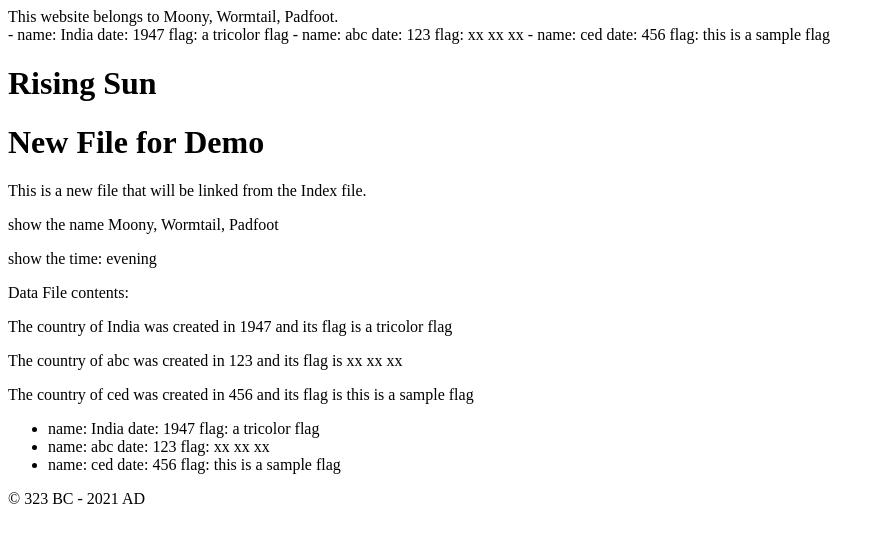
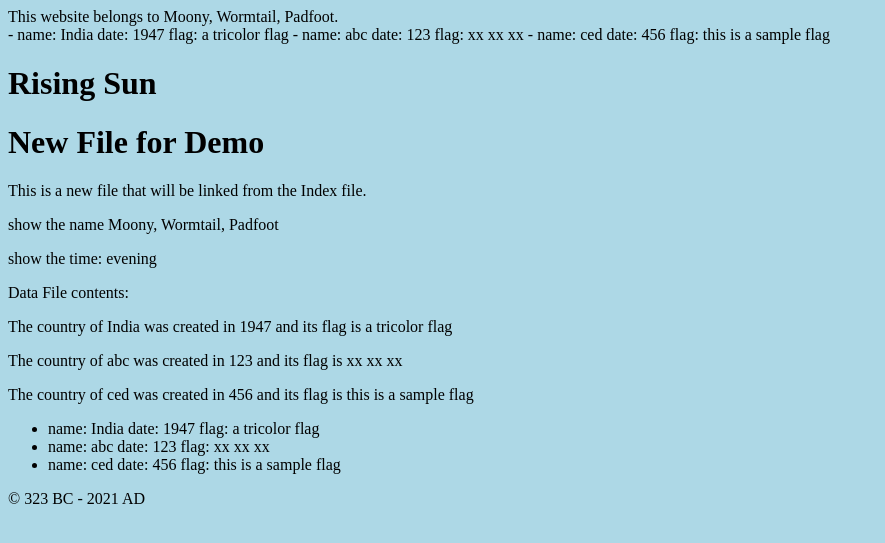
Before and after one commit to sanitharao/twtsession, a Jekyll site: the page built from topics/demo.md, in a window 1280 px wide. Shown: the top 543 px of the page, without its empty margins (0-885 px from the left). Built offline with Jekyll 4.4.1, drawn with Linux system fonts in a browser that asks for light colours.

Commit message:
Update template_file.html

```diff
--- a/_layouts/template_file.html
+++ b/_layouts/template_file.html
@@ -1,7 +1,7 @@
 <!DOCTYPE html>
 <html lang="en">
 <meta charset="utf-8">
-<head><link rel="stylesheet" type="text/css" href="./assets/css/style.css"></head>
+<head><link rel="stylesheet" type="text/css" href="./../assets/css/style.css"></head>
   <body>
     <header>
       This website belongs to {{ site.name }}.
```
